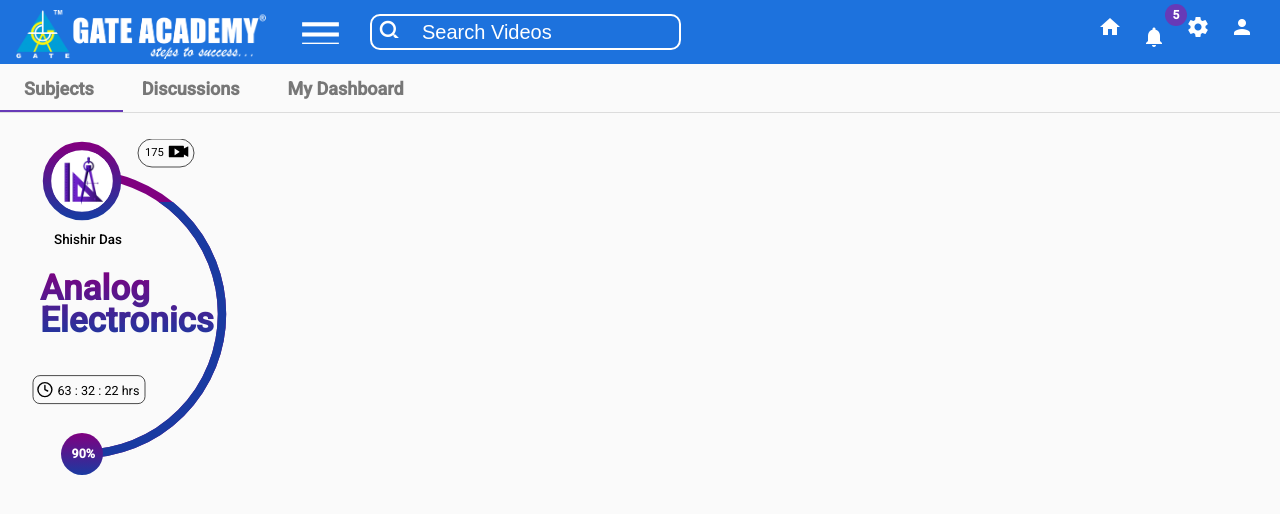
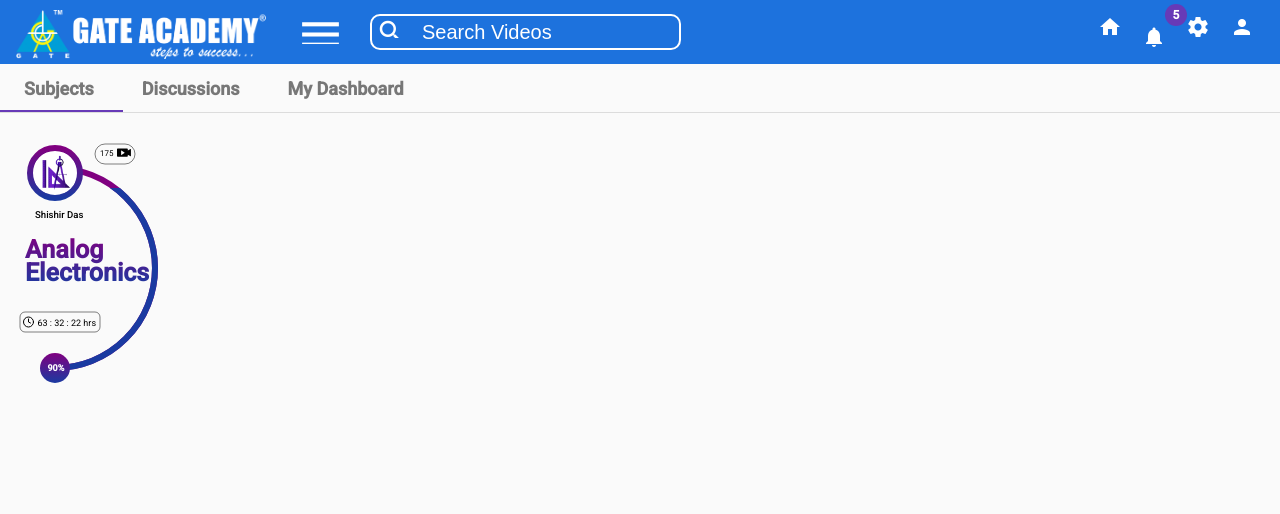
Before and after one commit to araghuteja/learn-academy, an Angular app: page / in a window 1280 px wide. Shown: the top 514 px of the page. Built offline with nearby package versions, Linux system fonts and the light colour scheme.

Commit message:
rezised subject card

```diff
--- a/src/app/subjects/subject-card/subject-card.component.html
+++ b/src/app/subjects/subject-card/subject-card.component.html
@@ -1,5 +1,5 @@
-<div>
-    <svg transform="scale(0.7) translate(-90,-70)" height="500" width="500">
+<div style="height: 300px; width: 200px">
+    <svg style="display: block;" transform="scale(0.5) translate(-150,-180)" height="480" width="320">
 
         <defs>
             <!-- Semi Circle Fill control -->
@@ -34,11 +34,11 @@
             clip-path="url(#circleView)" />
 
         <!-- Videos Count -->
-        <rect x="180" width="80" height="40" rx="20" ry="20" fill="none" stroke="black" />
-        <text id="videosCoumt" y="24" x ="190" fill="black">
+        <rect x="180" y="2" width="80" height="40" rx="20" ry="20" fill="none" stroke="black" />
+        <text id="videosCoumt" y="26" x ="190" fill="black">
             {{subject.videosCount}}
         </text>
-        <path transform="scale(0.08) translate(2800,50)" d="M339.11,83.031L270,121.773V87c0-9.374-7.626-17-17-17H17C7.626,70,0,77.626,0,87v174c0,9.374,7.626,17,17,17h236
+        <path transform="scale(0.08) translate(2800,65)" d="M339.11,83.031L270,121.773V87c0-9.374-7.626-17-17-17H17C7.626,70,0,77.626,0,87v174c0,9.374,7.626,17,17,17h236
         c9.374,0,17-7.626,17-17v-33.948l69.11,38.753c4.797,2.69,8.89,0.392,8.89-5.108V88.14C348,82.64,343.907,80.341,339.11,83.031z
         M186.723,185.882l-75.4,51.995C106.796,241,103,239.056,103,233.556V126.851c0-5.5,3.796-7.445,8.323-4.322l75.423,51.996
         C191.273,177.648,191.25,182.759,186.723,185.882z"/>
```
